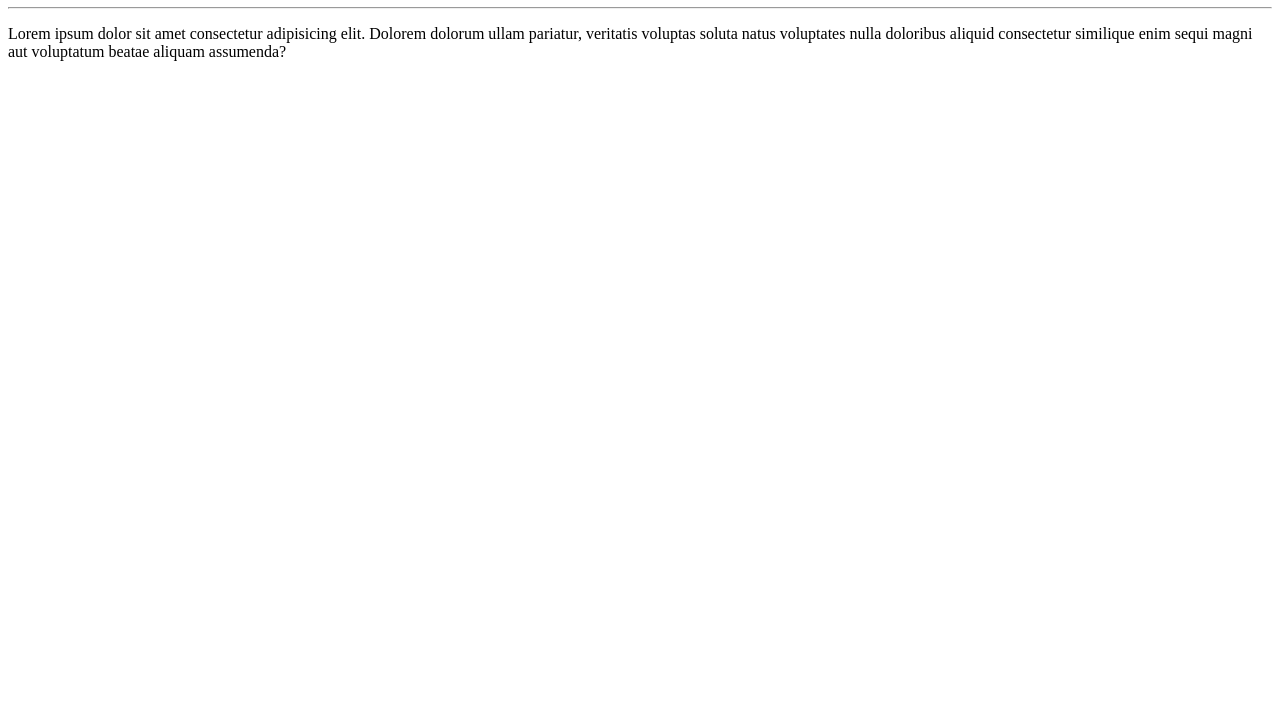
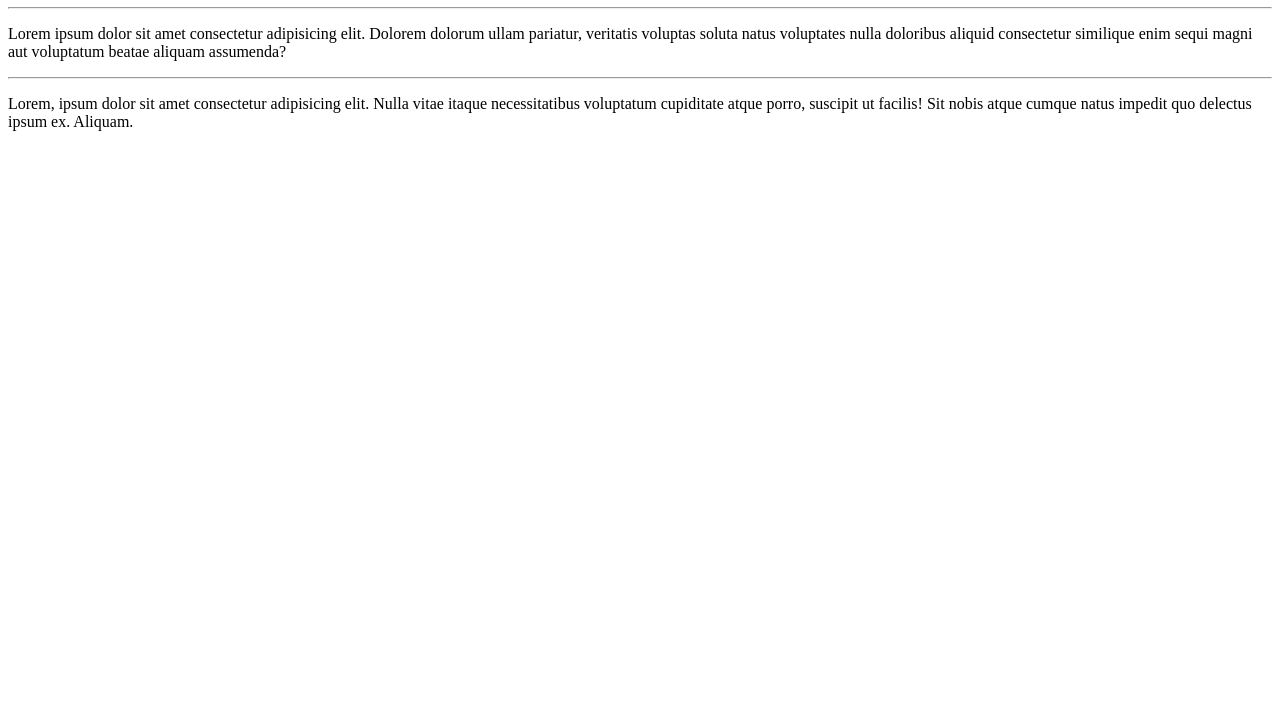
Before and after one commit to Aleson12/Ola-Mundo, a plain HTML site: page site-exemplo/index.html in a window 1280 px wide. Shown: the part 73-800 px from the top of the page. Drawn offline with Linux system fonts and the light colour scheme.

Commit message:
adicionei um parágrafo

```diff
--- a/site-exemplo/index.html
+++ b/site-exemplo/index.html
@@ -9,5 +9,7 @@
     <h1>Olá, Mundo!</h1>
     <hr>
     <p>Lorem ipsum dolor sit amet consectetur adipisicing elit. Dolorem dolorum ullam pariatur, veritatis voluptas soluta natus voluptates nulla doloribus aliquid consectetur similique enim sequi magni aut voluptatum beatae aliquam assumenda?</p>
+    <hr>
+    <p>Lorem, ipsum dolor sit amet consectetur adipisicing elit. Nulla vitae itaque necessitatibus voluptatum cupiditate atque porro, suscipit ut facilis! Sit nobis atque cumque natus impedit quo delectus ipsum ex. Aliquam.</p>
 </body>
 </html>
```
